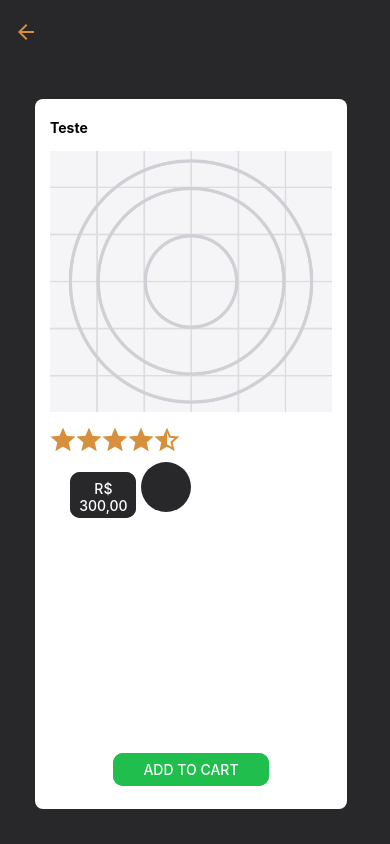
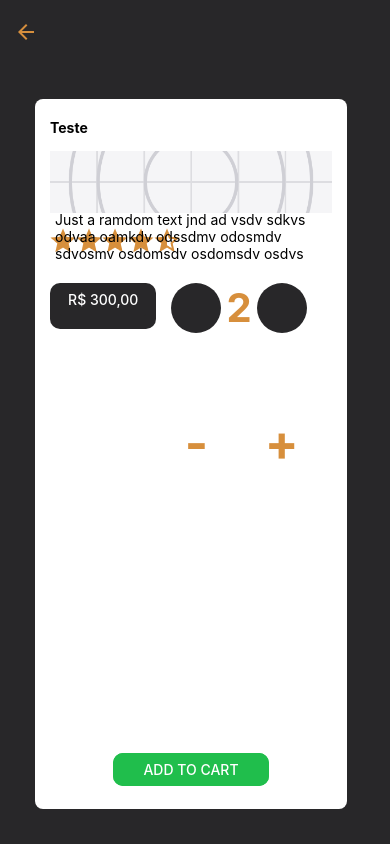
Before and after one commit to Laps-F/Challenge-3, a React Native app: screen /DetailProductScreen in a window 390 px wide. Built offline with nearby package versions, Linux system fonts and the light colour scheme.

Commit message:
feat: Adding the plus and minus button to the screen

```diff
--- a/screens/DetailProductScreen/index.tsx
+++ b/screens/DetailProductScreen/index.tsx
@@ -27,7 +27,7 @@ function DetailProductScreen(): JSX.Element {
         id: 1,
         title: "Teste",
         price: 300,
-        description: "Just a ramdom text",
+        description: "Just a ramdom text jnd ad vsdv sdkvs odvaa oamkdv odssdmv odosmdv sdvosmv osdomsdv osdomsdv osdvs",
         image: require("../../assets/icon.png"),
         rating: {
             rate: 4,
@@ -62,15 +62,18 @@ function DetailProductScreen(): JSX.Element {
                                 style={styles.buttonPrice}
                                 color={NewColors.background}
                             />
-                            <PlusButton />
-
-
+                            <View style={[styles.priceAndCount, {marginLeft: 10, marginRight: -5}]}>
+                                <PlusButton icon="-"/>
+                                <Text style={styles.count}>{prod.rating.count}</Text>
+                                <PlusButton icon="+"/>
+                            </View>
                         </View>
-
                     </View>
                 </View>
 
-
+                <View style={styles.description}>
+                    <Text>{prod.description}</Text>
+                </View>
 
                 <View style={styles.buttonContainer}>
                     <MyButton
--- a/screens/DetailProductScreen/style.tsx
+++ b/screens/DetailProductScreen/style.tsx
@@ -29,7 +29,6 @@ export const styles = StyleSheet.create({
     },
 
     buttonAdd: {
-        flex: 1,
         width: "50%",
         borderRadius: 10,
         backgroundColor: NewColors.buttonBuy_Add,
@@ -46,7 +45,6 @@ export const styles = StyleSheet.create({
     },
 
     card: {
-        flex: 1,
         marginVertical: 20,
         marginHorizontal: 15,
     },
@@ -60,7 +58,6 @@ export const styles = StyleSheet.create({
     },
 
     imageContainer: {
-        flex: 1,
         alignItems: 'center',
     },
 
@@ -73,5 +70,17 @@ export const styles = StyleSheet.create({
     priceAndCount: {
         flexDirection: 'row',
         alignSelf: "flex-start",
-    }
+        marginVertical: 10,
+    },
+
+    count: {
+        fontWeight: "bold",
+        fontSize: 40,
+        color: NewColors.primary,
+    },
+
+    description: {
+        marginTop: -100,
+        marginHorizontal: 20,
+    },
 });
```
